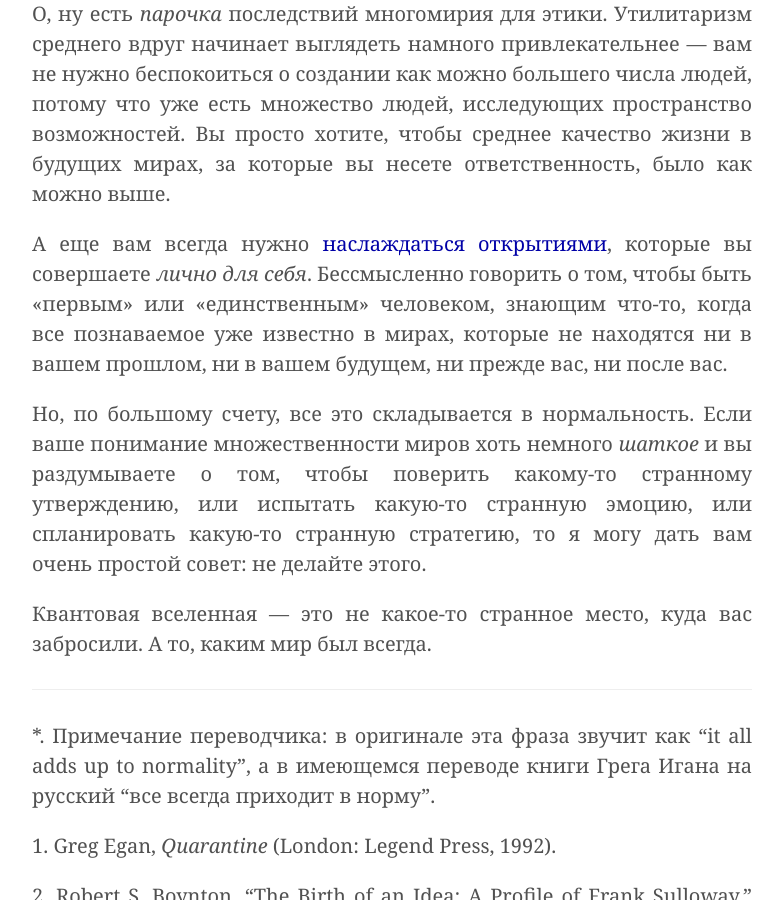
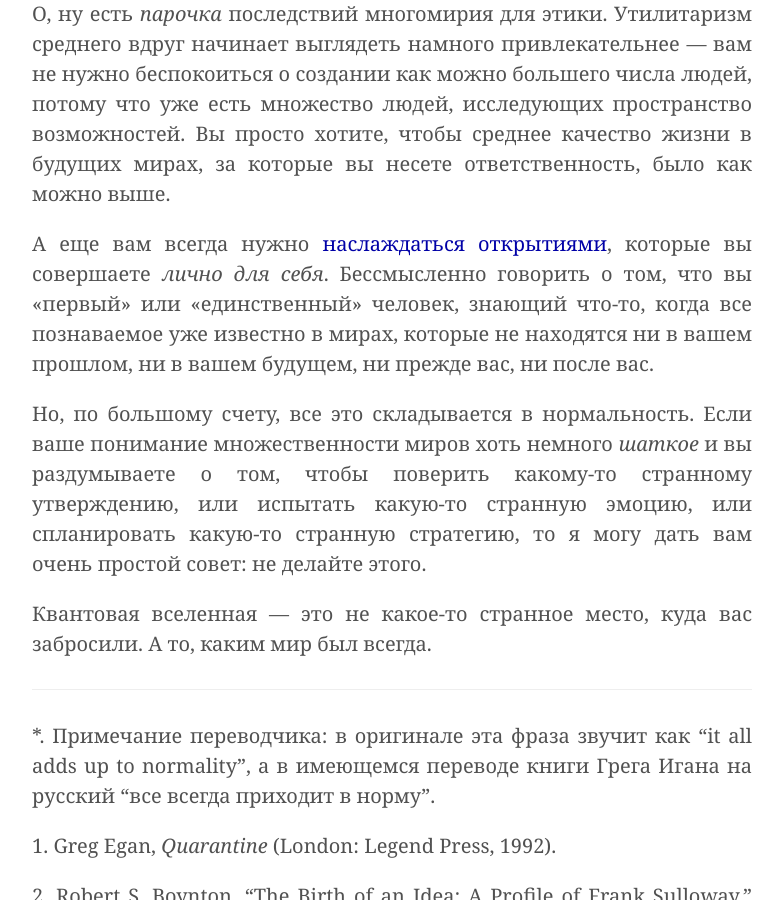
Before and after one commit to ReducingSuffering/reducingsuffering.github.io, a Jekyll site: the page built from _articles/eliezer-yudkowsky-living-in-many-worlds.md, in a window 1280 px wide and 900 px high, scrolled down 5949 px. Shown: the whole window, without its empty margins (248-1031 px from the left). Built offline with Jekyll 4.4.1, drawn with Linux system fonts in a browser that asks for light colours.

Commit message:
Update eliezer-yudkowsky-living-in-many-worlds.md

```diff
--- a/_articles/eliezer-yudkowsky-living-in-many-worlds.md
+++ b/_articles/eliezer-yudkowsky-living-in-many-worlds.md
@@ -89,7 +89,7 @@ _Приходя к решению_, вы расщепляетесь не бол
 
 О, ну есть _парочка_ последствий многомирия для этики. Утилитаризм среднего вдруг начинает выглядеть намного привлекательнее — вам не нужно беспокоиться о создании как можно большего числа людей, потому что уже есть множество людей, исследующих пространство возможностей. Вы просто хотите, чтобы среднее качество жизни в будущих мирах, за которые вы несете ответственность, было как можно выше.
 
-А еще вам всегда нужно [наслаждаться открытиями](https://lesswrong.ru/w/%D0%9D%D0%B0%D1%81%D0%BB%D0%B0%D0%B6%D0%B4%D0%B5%D0%BD%D0%B8%D0%B5_%D0%BE%D1%82%D0%BA%D1%80%D1%8B%D1%82%D0%B8%D0%B5%D0%BC), которые вы совершаете _лично для себя_. Бессмысленно говорить о том, чтобы быть «первым» или «единственным» человеком, знающим что-то, когда все познаваемое уже известно в мирах, которые не находятся ни в вашем прошлом, ни в вашем будущем, ни прежде вас, ни после вас.
+А еще вам всегда нужно [наслаждаться открытиями](https://lesswrong.ru/w/%D0%9D%D0%B0%D1%81%D0%BB%D0%B0%D0%B6%D0%B4%D0%B5%D0%BD%D0%B8%D0%B5_%D0%BE%D1%82%D0%BA%D1%80%D1%8B%D1%82%D0%B8%D0%B5%D0%BC), которые вы совершаете _лично для себя_. Бессмысленно говорить о том, что вы «первый» или «единственный» человек, знающий что-то, когда все познаваемое уже известно в мирах, которые не находятся ни в вашем прошлом, ни в вашем будущем, ни прежде вас, ни после вас.
 
 Но, по большому счету, все это складывается в нормальность. Если ваше понимание множественности миров хоть немного _шаткое_ и вы раздумываете о том, чтобы поверить какому-то странному утверждению, или испытать какую-то странную эмоцию, или спланировать какую-то странную стратегию, то я могу дать вам очень простой совет: не делайте этого.
 
```
